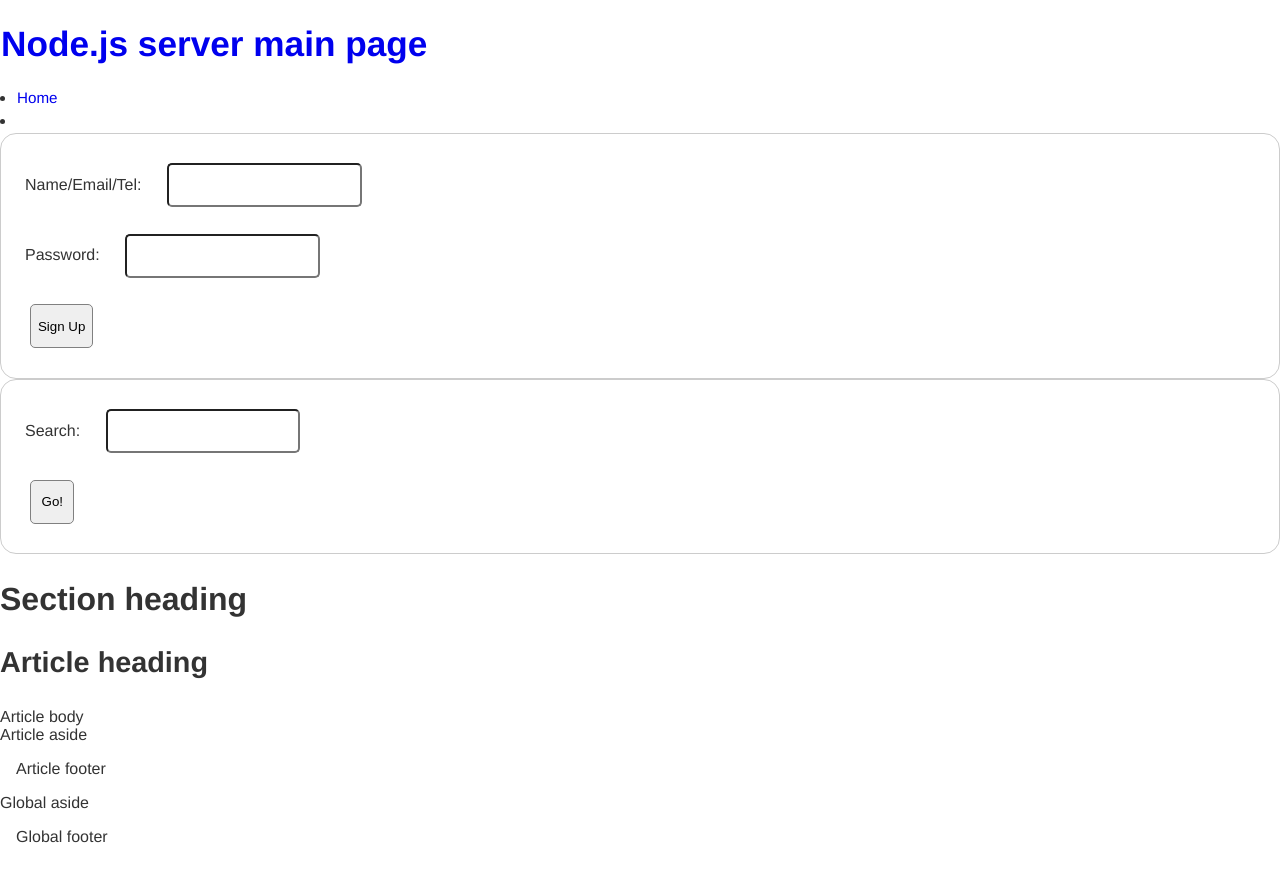
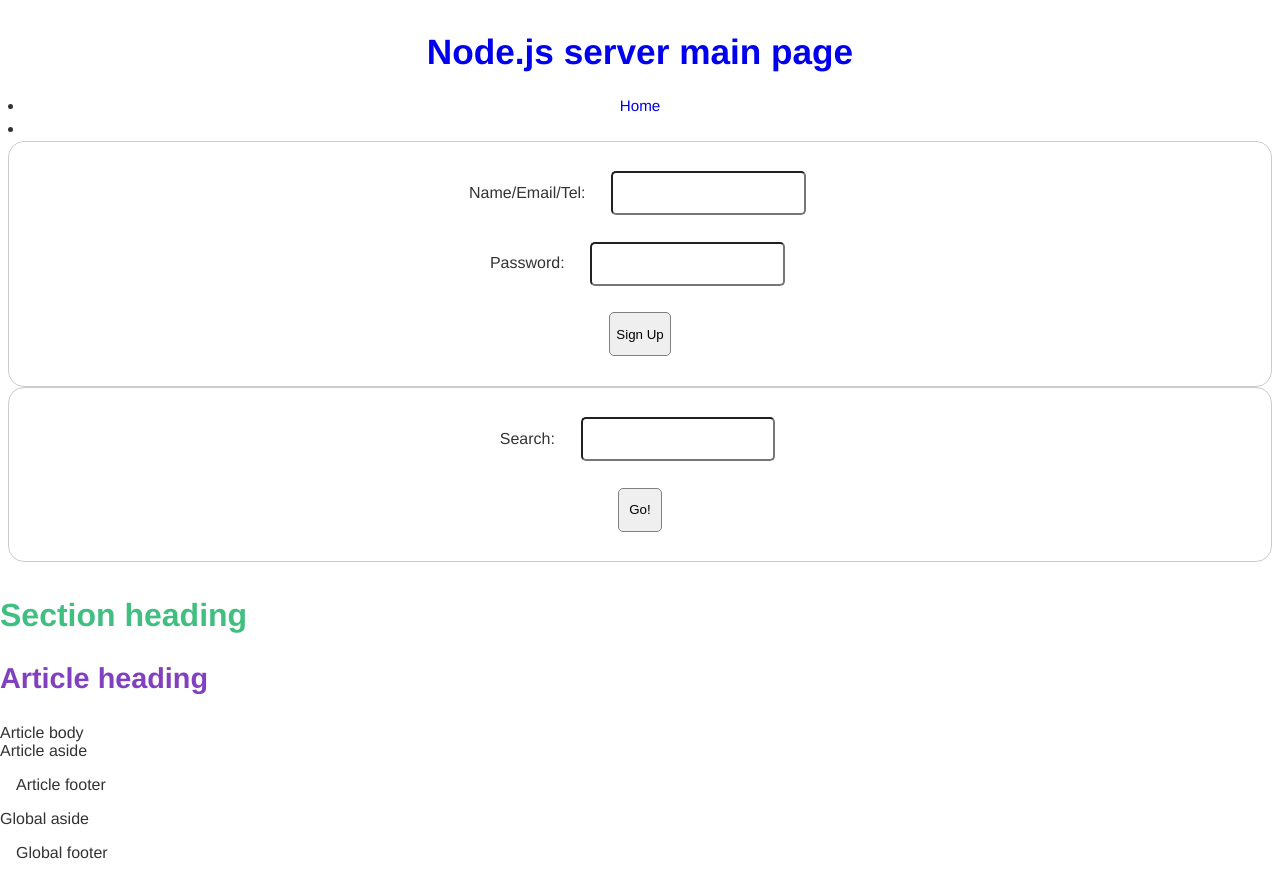
Before and after one commit to BassOfBass/vanilla-node-server, a website: page index.html in a window 1280 px wide. Drawn offline with Linux system fonts and the light colour scheme.

Commit message:
how to code part 6 complete and some changes to templates

```diff
--- a/index.html
+++ b/index.html
@@ -7,15 +7,15 @@
   <title>Node.js server</title>
 </head>
 <body>
-  <header>
-    <h1><a href="/">Node.js server main page</a></h1>
-    <nav>
+  <header class="gheader">
+    <h1 class="gheading"><a href="/">Node.js server main page</a></h1>
+    <nav class="gnav">
       <ul>
         <li><a href="/">Home</a></li>
         <li></li>
       </ul>
     </nav>
-    <div>
+    <div class="gforms">
       <form action="">
         <div>
           <label for="username">Name/Email/Tel:</label>
@@ -36,7 +36,7 @@
       </form>
     </div>
   </header>
-  <main>
+  <main id="main-content">
     <section>
       <h2>Section heading</h2>
       <article>
@@ -47,7 +47,7 @@
       </article>
     </section>
   </main>
-  <aside>Global aside</aside>
-  <footer>Global footer</footer>
+  <aside class="gaside">Global aside</aside>
+  <footer class="gfooter">Global footer</footer>
 </body>
 </html>
--- a/styles/base.css
+++ b/styles/base.css
@@ -9,72 +9,53 @@
   var is not supported by IE
 */
 :root {
-  /* TODO: research on env() which is in Editor's Draft stage as of 2020-09-10 and no IE support */
-  /* var() is Candidate Recommendation as of 2020-09-10 and no IE support*/
+  /*
+   TODO: research on env() which is in Editor's Draft stage as of 2020-09-10 and no IE support
+  */
+  /*
+   var() is Candidate Recommendation as of 2020-09-10 and no IE support
+  */
 
   /* HSLA Hue */
-  --hslh1: 0;
-  --hslh2: calc(var(--hslh1) + 60);
-  --hslh3: calc(var(--hslh2) + 60);
-  --hslh4: calc(var(--hslh3) + 60);
-  --hslh5: calc(var(--hslh4) + 60);
-  --hslh6: calc(var(--hslh5) + 60);
+  --base-colour: 30;
+  --H1: var(--base-colour);
+  --H2: calc(var(--H1) + 120);
+  --H3: calc(var(--H2) + 120);
 
   /* HSLA Saturation */
-  --hsls: 50%;
-  --hsls-rich: 75%;
-  --hsls-poor: 35%;
+  --S: 50%;
+  --S-rich: 75%;
+  --S-poor: 35%;
 
   /* HSLA Lightness */
-  --hsll: 50%;
-  --hsll-light: 75%;
-  --hsll-dark: 35%;
+  --L: 50%;
+  --L-light: 75%;
+  --L-dark: 35%;
 
   /* HSLA Alpha */
-  --hsla: 100%;
-  --hsla-trans: 75%;
+  --A: 100%;
+  --A-trans: 75%;
 
   --prim-colour1:
     hsla(
-      var(--hslh1),
-      var(--hsls),
-      var(--hsll),
-      var(--hsla)
+      var(--H1),
+      var(--S),
+      var(--L),
+      var(--A)
     );
   --prim-colour2:
     hsla(
-      var(--hslh2),
-      var(--hsls),
-      var(--hsll),
-      var(--hsla)
+      var(--H2),
+      var(--S),
+      var(--L),
+      var(--A)
     );
   --prim-colour3:
     hsla(
-      var(--hslh3),
-      var(--hsls),
-      var(--hsll),
-      var(--hsla)
-    );
-  --prim-colour4:
-    hsla(
-      var(--hslh4),
-      var(--hsls),
-      var(--hsll),
-      var(--hsla)
-    );
-  --prim-colour5:
-    hsla(
-      var(--hslh5),
-      var(--hsls),
-      var(--hsll),
-      var(--hsla)
-    );
-  --prim-colour6:
-    hsla(
-      var(--hslh6),
-      var(--hsls),
-      var(--hsll),
-      var(--hsla)
+      var(--H3),
+      var(--S),
+      var(--L),
+      var(--A)
     );
 }
 
@@ -96,6 +77,10 @@
 */
 *, *::before, *::after {
   box-sizing: inherit;
+}
+
+*:target {
+  border: 3px solid gray;
 }
 
 body {
@@ -146,32 +131,32 @@
 */
 h1 {
   font-size: 2.2rem;
-  color: var(--primary-color1);
+  color: var(--prim-colour1);
 }
 
 h2 {
   font-size: 2rem;
-  color: var(--primary-color2);
+  color: var(--prim-colour2);
 }
 
 h3 {
   font-size: 1.8rem;
-  color: var(--primary-color3);
+  color: var(--prim-colour3);
 }
 
 h4 {
   font-size: 1.6rem;
-  color: var(--primary-color4);
+  color: var(--prim-colour1);
 }
 
 h5 {
   font-size: 1.4rem;
-  color: var(--primary-color5);
+  color: var(--prim-colour2);
 }
 
 h6 {
   font-size: 1.2rem;
-  color: var(--primary-color6);
+  color: var(--prim-colour3);
 }
 /* END Content sectioning */
 
```
Also changed, not shown: todos/index.js (added, +54 -0 lines), todos/index.test.js (added, +74 -0 lines), todos/package.json (added, +16 -0 lines), README.md, 1 other file.
